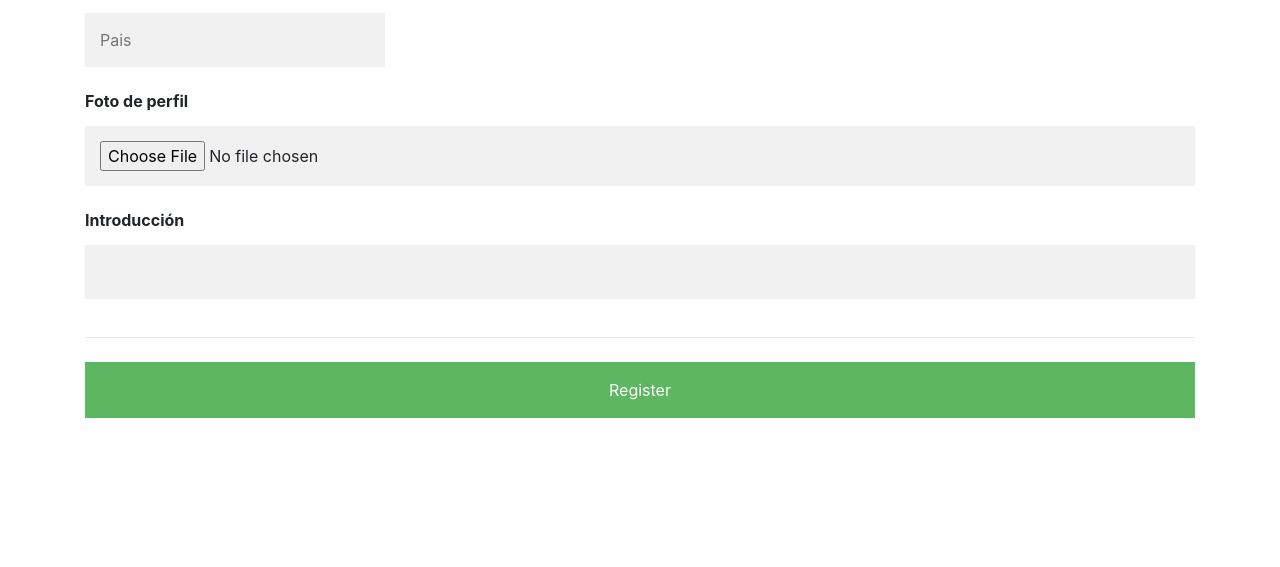
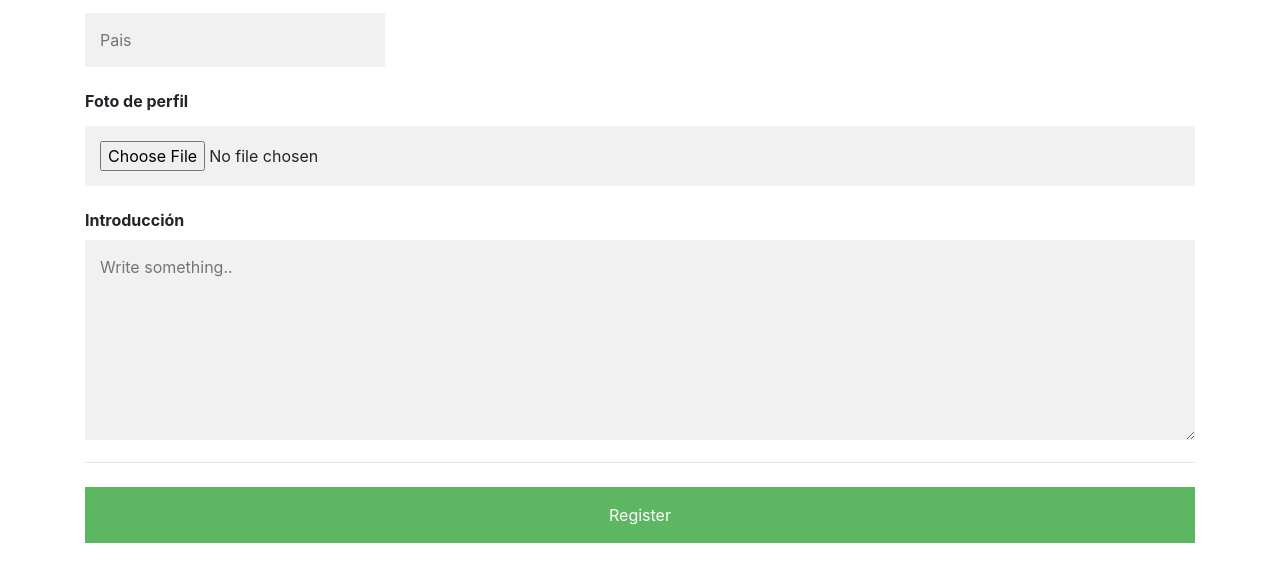
Before and after one commit to JavierBH/IS2, a Flask app: page /register in a window 1280 px wide. Shown: the part 917-1484 px from the top of the page. Before the commit the page ends 1335 px from the top, so only its background shows below. Run offline with Flask 2, Linux system fonts and the light colour scheme; some libraries are stand-ins or nearby versions.

Commit message:
Updated Input Bio Field in register

```diff
--- a/static/css/register.css
+++ b/static/css/register.css
@@ -26,6 +26,17 @@ body {
   input[type=text]:focus, input[type=password]:focus,input[type=date]:focus,  input[type=BLOB]:focus {
     background-color: #ddd;
     outline: none;
+  }
+
+/*BIO nput */
+  textarea {
+    width: 100%;
+    padding: 15px;
+    margin: 5px 0 22px 0;
+    display: inline-block;
+    border: none;
+    background: #f1f1f1;
+    resize: none;
   }
 
   select {
--- a/templates/register.html
+++ b/templates/register.html
@@ -60,8 +60,9 @@
                 <input type="file" name="foto">
 
                 <label ><b>Introducción </b></label>
-                <input type="text" name="introduccion" autocomplete="off">
-
+                <form>
+                    <textarea type="text" name="introduccion" autocomplete="off" placeholder="Write something.." style="height:200px"></textarea>
+                </form>
                 <hr>
                 <button type="submit" class="registerbtn" value="Submit">Register</button>
 
```
